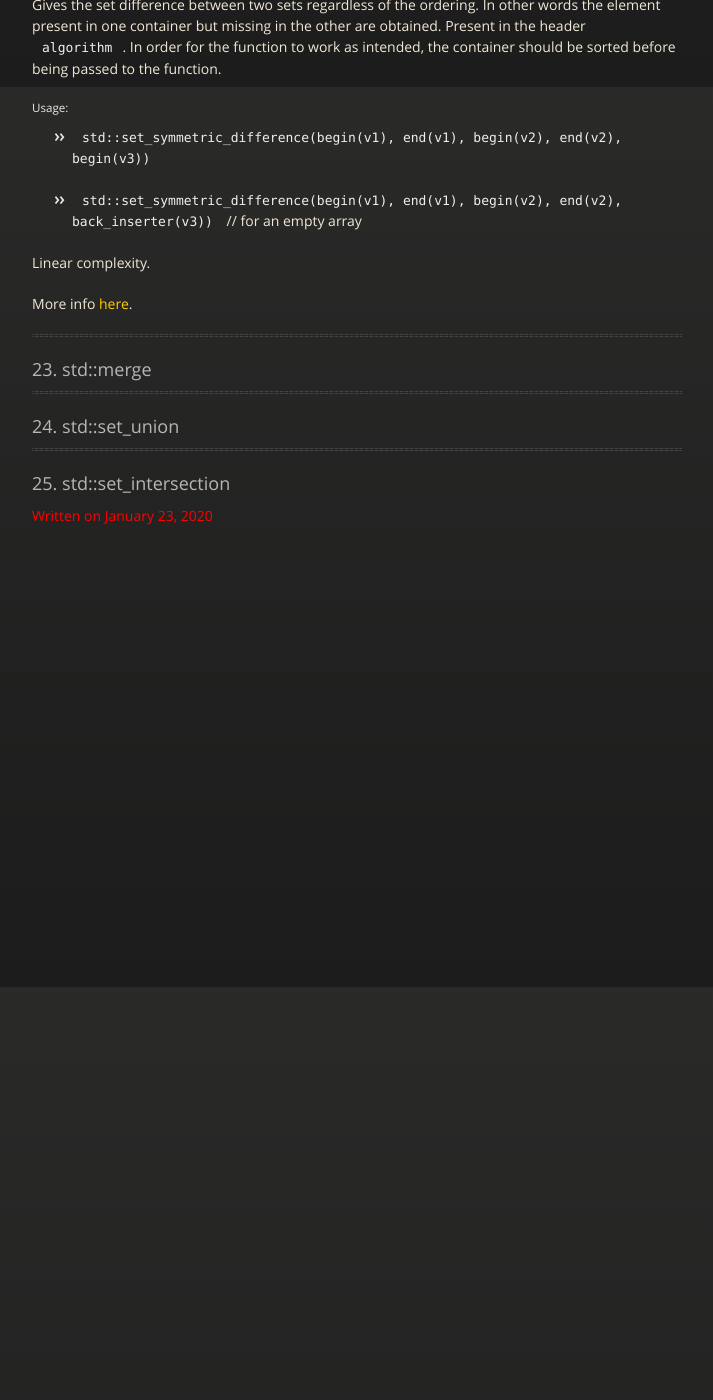
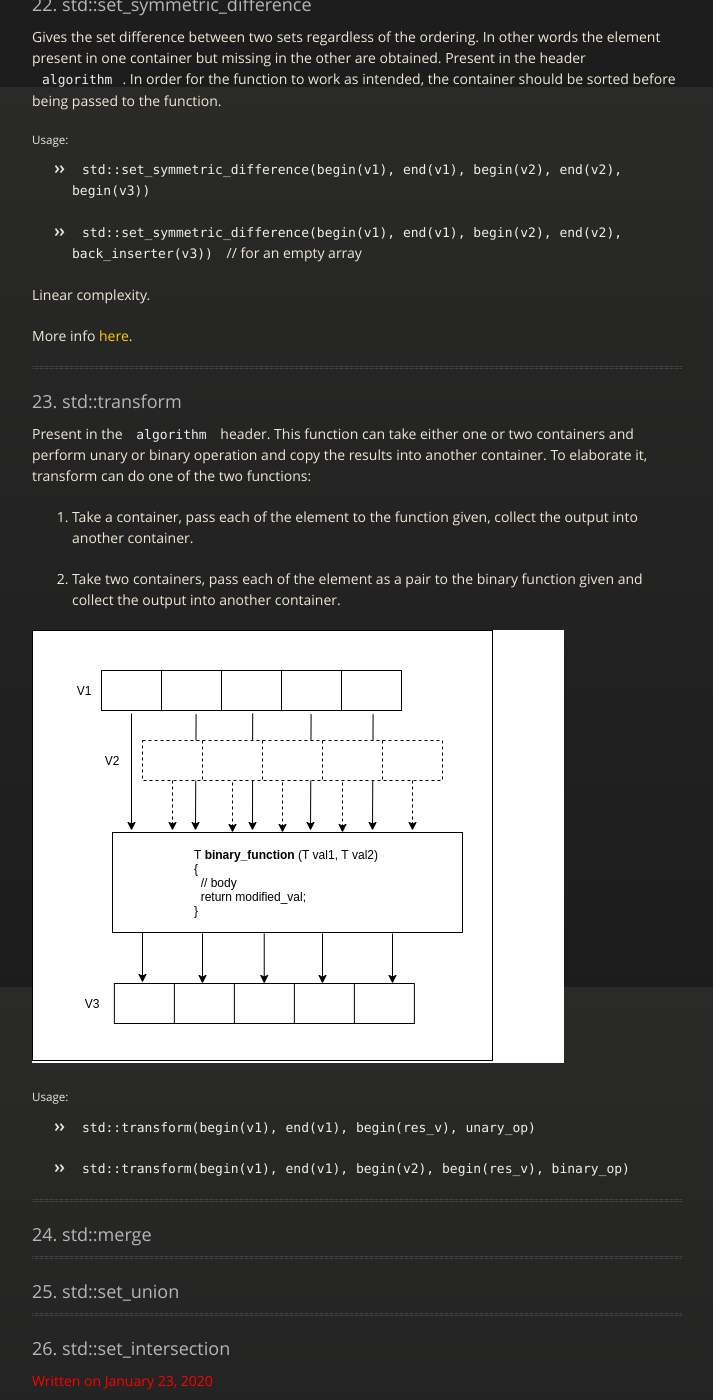
Before and after one commit to naveenspace7/naveenspace7.github.io, a Jekyll site: the page built from _posts/2020-1-23-AlgorithmsCpp.md, in a window 1280 px wide and 1400 px high, scrolled down 7113 px. Shown: the whole window, without its empty margins (283-996 px from the left). Built offline with Jekyll 4.4.1, drawn with Linux system fonts in a browser that asks for light colours; before the commit the page ends 7729 px from its top, so only the background shows below that; some of the changed text lies outside the part shown.

Commit message:
Add transform image for binary

```diff
--- a/_posts/2020-1-23-AlgorithmsCpp.md
+++ b/_posts/2020-1-23-AlgorithmsCpp.md
@@ -16,6 +16,9 @@ tags: C++ Algorithms
 | [13. search](#srch) | [14. search_n](#srchn)      | [15. binary_search](#bsrch) |
 | [16. copy](#cpy) | [17. copy_if](#cpyif)      | [18. nth_element](#nthelem) |
 | [19. reverse](#rvr) | [20. reverse_copy](#rcopy)      | [21. set_difference](#sdiff) |
+| [22. set_symmetric_difference](#ssdiff) | [23. transform](#transform)      |  |
+
+
 
 
 <!-- [1. accumulate](#accumulate)
@@ -367,12 +370,32 @@ More info [here](http://www.cplusplus.com/reference/algorithm/set_symmetric_diff
 
 ___
 
-### 23. std::merge <a name="merge"></a>
+### 23. std::transform <a name="transform"></a>
+
+Present in the `algorithm` header. This function can take either one or two containers and perform unary or binary operation and copy the results into another container. To elaborate it, transform can do one of the two functions:
+
+1. Take a container, pass each of the element to the function given, collect the output into another container.
+
+2. Take two containers, pass each of the element as a pair to the binary function given and collect the output into another container.
+
+<!-- Figure of binary search tree -->
+![Transform Binary Operation]({{site.url}}/assets/images/transform_binary.png)
+
+
+##### Usage:
+
+* `std::transform(begin(v1), end(v1), begin(res_v), unary_op)`
+
+* `std::transform(begin(v1), end(v1), begin(v2), begin(res_v), binary_op)`
 
 ___
 
-### 24. std::set_union <a name="setun"></a>
+### 24. std::merge <a name="merge"></a>
 
 ___
 
-### 25. std::set_intersection <a name="setin"></a>
+### 25. std::set_union <a name="setun"></a>
+
+___
+
+### 26. std::set_intersection <a name="setin"></a>
```
Also changed, not shown: assets/images/transform_binary.png (added), assets/images/transform_unary.png (added), assets/images/unnamed.png (deleted).
